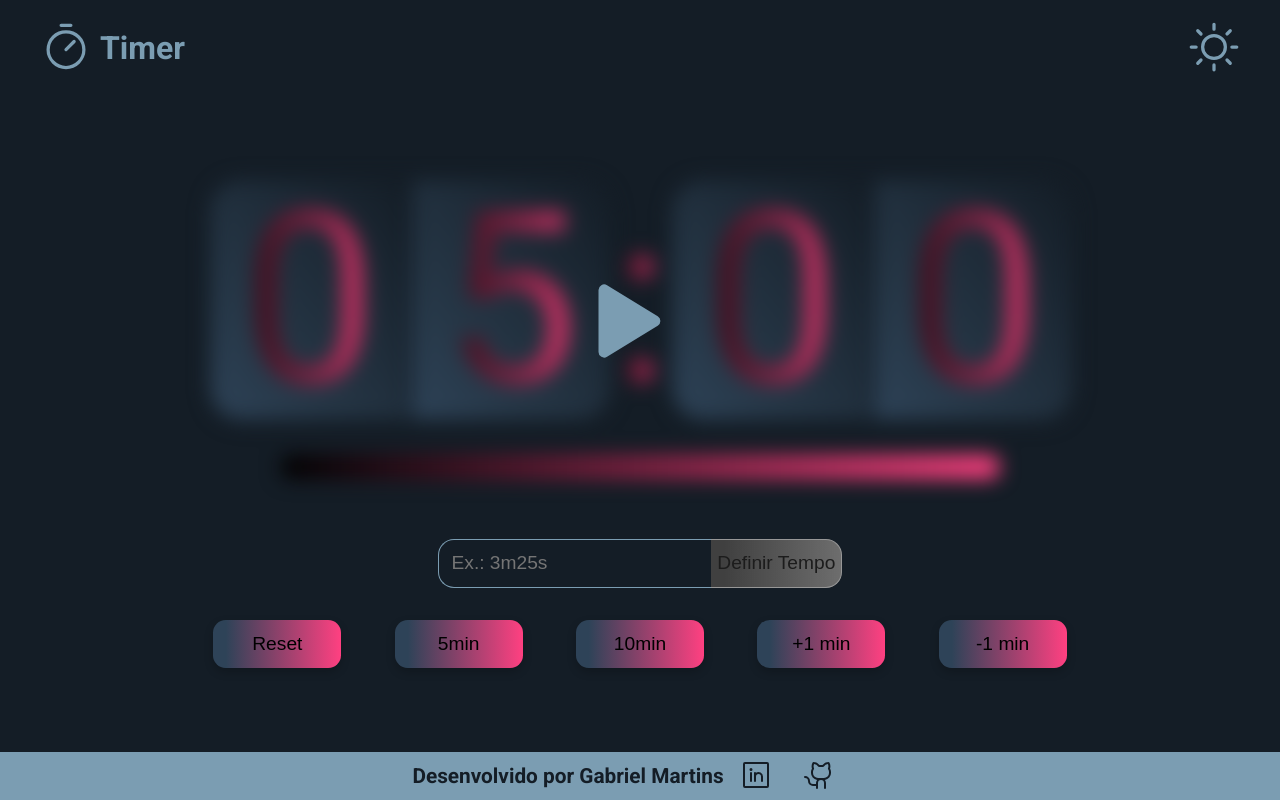
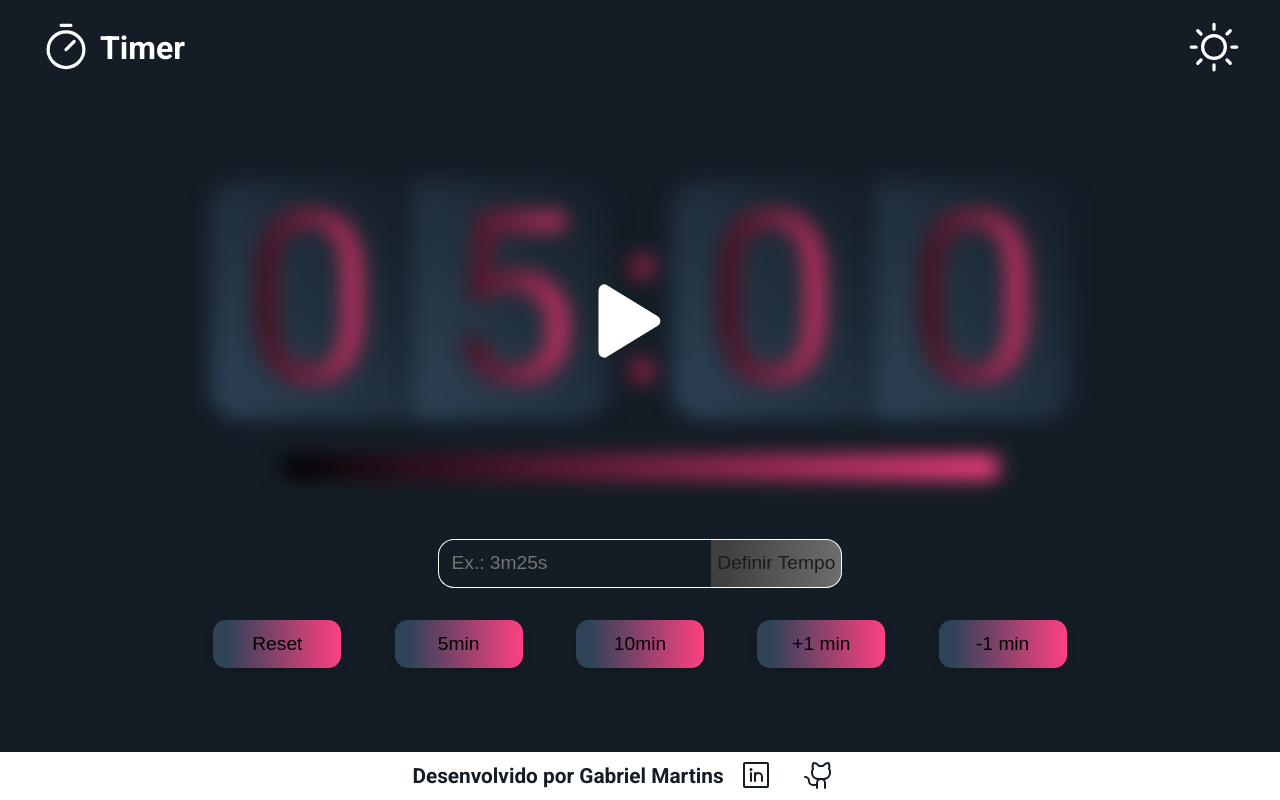
Before and after one commit to arthurproc/stopwatch, a React (Vite) app: page / in a window 1280 px wide. Built offline with nearby package versions, Linux system fonts and the light colour scheme.

Commit message:
ajuste cor fonte darkMode

```diff
--- a/src/styles/StyledComponents.ts
+++ b/src/styles/StyledComponents.ts
@@ -7,7 +7,7 @@ export const MainContainer = styled.main`
 
 export const Title = styled.h1`
   font-size: 2rem;
-  font-weight: 700;
+  font-weight: bold;
   color: ${(props) => props.theme.colors.primaryText};
 `;
 
--- a/src/styles/themes/dark.ts
+++ b/src/styles/themes/dark.ts
@@ -1,7 +1,7 @@
 export default {
   colors: {
     background: '#141d26',
-    primaryText: '#7b9db2 ',
+    primaryText: '#FFF ',
     timerGradient: 'linear-gradient(to right top, #2e4358 0%, rgb(38,55,71) 30%, #141d26 100%)',
     textGradient: 'linear-gradient(to right, #000 0%, #ff4081 100%)',
     buttonGradient: 'linear-gradient(to right, #2e4358 10%, #ff4081 100%)',
```
